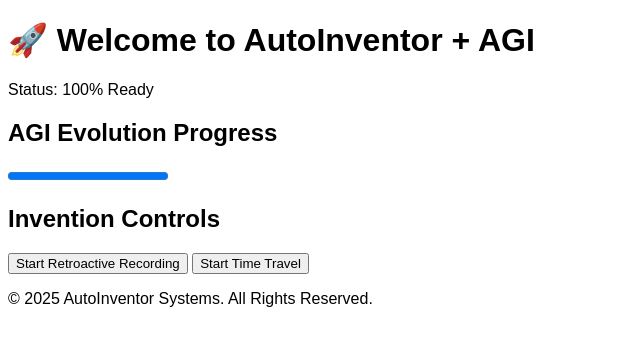
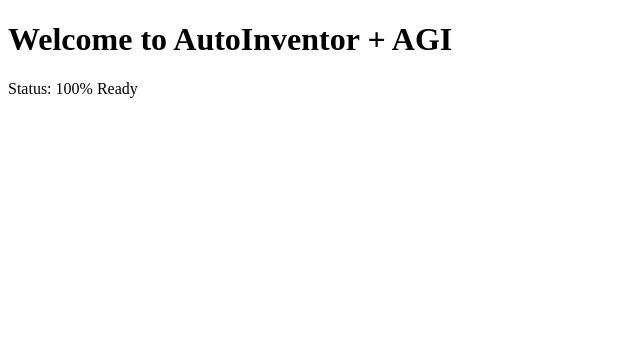
Before and after one commit to robbiem27/AutoInventor_App, a plain HTML site: page index.html in a window 1280 px wide. Shown: the whole page, without its empty margins (0-640 px from the left). Drawn offline with Linux system fonts and the light colour scheme.

Commit message:
Add files via upload

```diff
--- a/index.html
+++ b/index.html
@@ -1,34 +1 @@
-<!DOCTYPE html>
-<html lang="en">
-<head>
-  <meta charset="UTF-8">
-  <meta name="viewport" content="width=device-width, initial-scale=1.0">
-  <title>AutoInventor + AGI Dashboard</title>
-  <link rel="stylesheet" href="style.css">
-</head>
-<body>
-  <header>
-    <h1>🚀 Welcome to AutoInventor + AGI</h1>
-    <p class="status">Status: <span id="status-text">100% Ready</span></p>
-  </header>
-
-  <main>
-    <section id="agi-progress">
-      <h2>AGI Evolution Progress</h2>
-      <progress id="agi-bar" value="100" max="100"></progress>
-    </section>
-
-    <section id="control-panel">
-      <h2>Invention Controls</h2>
-      <button onclick="submitInvention('Retroactive Recording')">Start Retroactive Recording</button>
-      <button onclick="submitInvention('Direct Observation Time Travel')">Start Time Travel</button>
-    </section>
-  </main>
-
-  <footer>
-    <p>&copy; 2025 AutoInventor Systems. All Rights Reserved.</p>
-  </footer>
-
-  <script src="main.js"></script>
-</body>
-</html>
+<!DOCTYPE html><html><head><title>AutoInventor + AGI</title></head><body><h1>Welcome to AutoInventor + AGI</h1><p>Status: 100% Ready</p></body></html>
```
